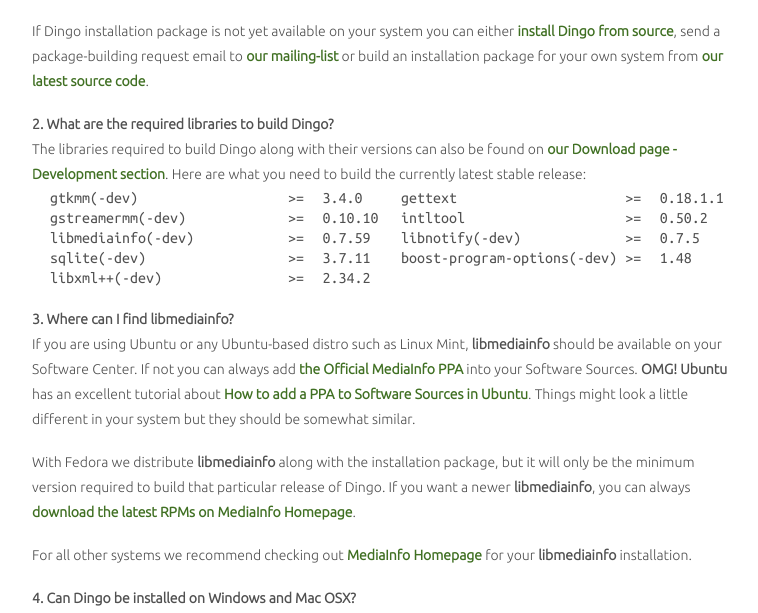
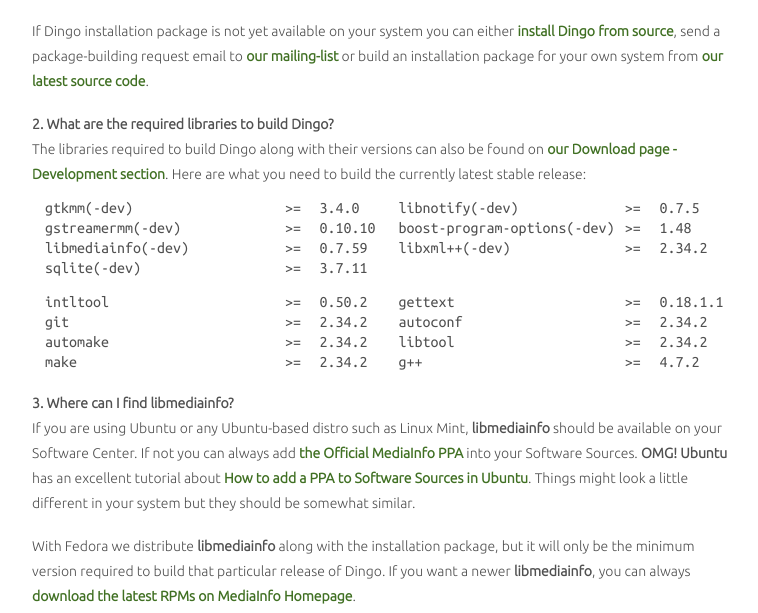
Before and after one commit to phongvcao/dingoprojectorg, a Django app: page /help/faq/ in a window 1280 px wide. Shown: the part 265-878 px from the top of the page, without its empty margins (123-881 px from the left). Run offline with Django 3.2, Linux system fonts and the light colour scheme; parts of the project's set-up code (start-up, migrations or seed data) failed here and were passed over; some libraries are stand-ins or nearby versions.

Commit message:
- DONE: Add more dependencies to FAQ
- TODO: See TODO Notes

```diff
--- a/dingoprojectorg/templates/contribute/contribute.html
+++ b/dingoprojectorg/templates/contribute/contribute.html
@@ -7,7 +7,7 @@
 {% block content %}
   <div id="content">
     <p class="text-content" style="padding-top:35px; margin-bottom:-10px;">
-      Dingo is free and open-source just like many other Linux software, and you are more than welcome to help us make it better regardless of how geeky you are: <a href="#write-code" class="doc-link">developers</a>, <a href="#design-icons" class="doc-link">designers</a>, <a href="#translate" class="doc-link">translators</a>, <a href="#report-bugs" class="doc-link">normal users</a>, etc. all-in!
+      Dingo is <a href="http://www.gnu.org/philosophy/free-sw.html" target="_blank" class="doc-link">free and open-source</a> just like many other Linux software, and you are more than welcome to help us make it better regardless of how geeky you are: <a href="#write-code" class="doc-link">developers</a>, <a href="#design-icons" class="doc-link">designers</a>, <a href="#translate" class="doc-link">translators</a>, <a href="#report-bugs" class="doc-link">normal users</a>, etc. all-in!
     </p>
 
     {# Report Bugs #}
@@ -22,7 +22,7 @@
     <br />
 
     <p class="text-content">
-      Suggestions for new features and enhancement requests should be sent to <a href="#" target="_blank" class="doc-link">our mailing-list</a>. Please check our mailing list archives for duplicates before filing one.
+      Suggestions for new features and enhancement requests should be sent to <a href="#" target="_blank" class="doc-link">our mailing-list</a>. Please <a href="#" target="_blank" class="doc-link">check our mailing list archives</a> for duplicates before filing one.
     </p>
 
     {# Translate Dingo #}
--- a/dingoprojectorg/templates/download/download_development.html
+++ b/dingoprojectorg/templates/download/download_development.html
@@ -115,9 +115,9 @@
             <td class="lib-version">2.34.2</td>
           </tr>
           <tr>
-            <td class="lib-name" style="padding-bottom: 20px;">sqlite(-dev)</td>
-            <td class="lib-sign" style="padding-bottom: 20px;">>=</td>
-            <td class="lib-version" style="padding-bottom: 20px;">3.7.11</td>
+            <td class="lib-name" style="padding-bottom: 15px;">sqlite(-dev)</td>
+            <td class="lib-sign" style="padding-bottom: 15px;">>=</td>
+            <td class="lib-version" style="padding-bottom: 15px;">3.7.11</td>
           </tr>
           <tr>
             <td class="lib-name">intltool</td>
--- a/dingoprojectorg/templates/help/help.html
+++ b/dingoprojectorg/templates/help/help.html
@@ -7,7 +7,7 @@
 {% block content %}
   <div id="content">
     <p class="text-content" style="padding-top:35px; margin-bottom:-10px;">
-      Dingo is a free/open-source project and its users rely on the community to get solutions for their problems. It is important that members of the community be clear, concise and respectful to others at all time.
+      Dingo is <a href="http://www.gnu.org/philosophy/free-sw.html" target="_blank" class="doc-link">a free/open-source project</a> and its users rely on the community to get solutions for their problems. It is important that members of the community be clear, concise and respectful to others at all time.
     </p>
 
     {# FAQ #}
@@ -25,7 +25,7 @@
     </h3>
 
     <p class="text-content">
-      If your questions are not available in the Frequently Asked Questions section, you can search our mailing-list archives and the reported issues list to avoid duplicates. If you still cannot find the answer please email our mailing-list or chat with us (see the next section).
+      If your questions are not available in the <a href="http://127.0.0.1:8000/help/faq/" target="_blank" class="doc-link">Frequently Asked Questions</a> section, you can search our mailing-list archives and the reported issues list to avoid duplicates. If you still cannot find the answer please email <a href="#" class="doc-link" target="_blank">our mailing-list</a> or <a href="irc://irc.gnome.org/#dingo" class="doc-link">chat with us</a> (see the next section).
 
       <p class="text-content" style="padding-top:10px;">
         <strong>Search the mailing list archives and the website:</strong>
@@ -43,7 +43,7 @@
     </p>
 
     {# IRC Chat #}
-    <h3 class="sub-header" id="translate">
+    <h3 class="sub-header" id="irc-chat">
       IRC Chat
     </h3>
 
--- a/dingoprojectorg/templates/help/help_faq.html
+++ b/dingoprojectorg/templates/help/help_faq.html
@@ -38,43 +38,67 @@
     </p>
 
     <p class="text-content">
-      <table class="libs-table">
+      <table class="libs-table" style="margin-left:10px; margin-top:10px;">
         <tr>
           <td class="lib-name">gtkmm(-dev)</td>
           <td class="lib-sign">>=</td>
           <td class="lib-version">3.4.0</td>
+          <td class="lib-name">libnotify(-dev)</td>
+          <td class="lib-sign">>=</td>
+          <td class="lib-version">0.7.5</td>
+        </tr>
+        <tr>
+          <td class="lib-name">gstreamermm(-dev)</td>
+          <td class="lib-sign">>=</td>
+          <td class="lib-version">0.10.10</td>
+          <td class="lib-name">boost-program-options(-dev)</td>
+          <td class="lib-sign">>=</td>
+          <td class="lib-version">1.48</td>
+        </tr>
+        <tr>
+          <td class="lib-name">libmediainfo(-dev)</td>
+          <td class="lib-sign">>=</td>
+          <td class="lib-version">0.7.59</td>
+          <td class="lib-name">libxml++(-dev)</td>
+          <td class="lib-sign">>=</td>
+          <td class="lib-version">2.34.2</td>
+        </tr>
+        <tr>
+          <td class="lib-name" style="padding-bottom: 15px;">sqlite(-dev)</td>
+          <td class="lib-sign" style="padding-bottom: 15px;">>=</td>
+          <td class="lib-version" style="padding-bottom: 15px;">3.7.11</td>
+        </tr>
+        <tr>
+          <td class="lib-name">intltool</td>
+          <td class="lib-sign">>=</td>
+          <td class="lib-version">0.50.2</td>
           <td class="lib-name">gettext</td>
           <td class="lib-sign">>=</td>
           <td class="lib-version">0.18.1.1</td>
         </tr>
         <tr>
-          <td class="lib-name">gstreamermm(-dev)</td>
+          <td class="lib-name">git</td>
           <td class="lib-sign">>=</td>
-          <td class="lib-version">0.10.10</td>
-          <td class="lib-name">intltool</td>
+          <td class="lib-version">2.34.2</td>
+          <td class="lib-name">autoconf</td>
           <td class="lib-sign">>=</td>
-          <td class="lib-version">0.50.2</td>
+          <td class="lib-version">2.34.2</td>
         </tr>
         <tr>
-          <td class="lib-name">libmediainfo(-dev)</td>
+          <td class="lib-name">automake</td>
           <td class="lib-sign">>=</td>
-          <td class="lib-version">0.7.59</td>
-          <td class="lib-name">libnotify(-dev)</td>
+          <td class="lib-version">2.34.2</td>
+          <td class="lib-name">libtool</td>
           <td class="lib-sign">>=</td>
-          <td class="lib-version">0.7.5</td>
+          <td class="lib-version">2.34.2</td>
         </tr>
         <tr>
-          <td class="lib-name">sqlite(-dev)</td>
-          <td class="lib-sign">>=</td>
-          <td class="lib-version">3.7.11</td>
-          <td class="lib-name">boost-program-options(-dev)</td>
-          <td class="lib-sign">>=</td>
-          <td class="lib-version">1.48</td>
-        </tr>
-        <tr>
-          <td class="lib-name">libxml++(-dev)</td>
+          <td class="lib-name">make</td>
           <td class="lib-sign">>=</td>
           <td class="lib-version">2.34.2</td>
+          <td class="lib-name">g++</td>
+          <td class="lib-sign">>=</td>
+          <td class="lib-version">4.7.2</td>
         </tr>
       </table>
     </p>
```
Also changed, not shown: 2 other files.
